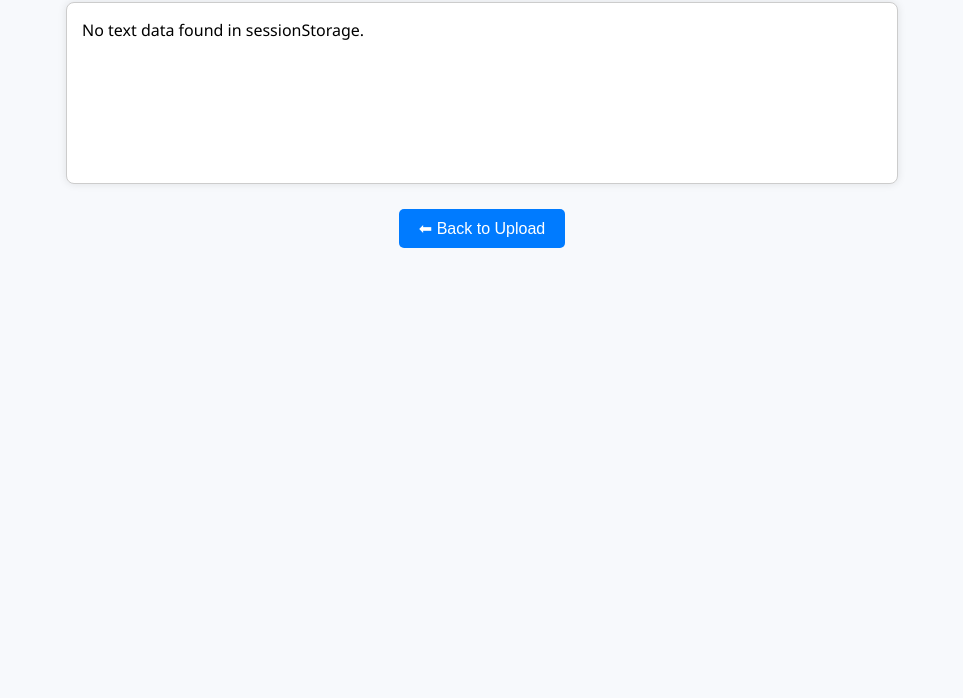
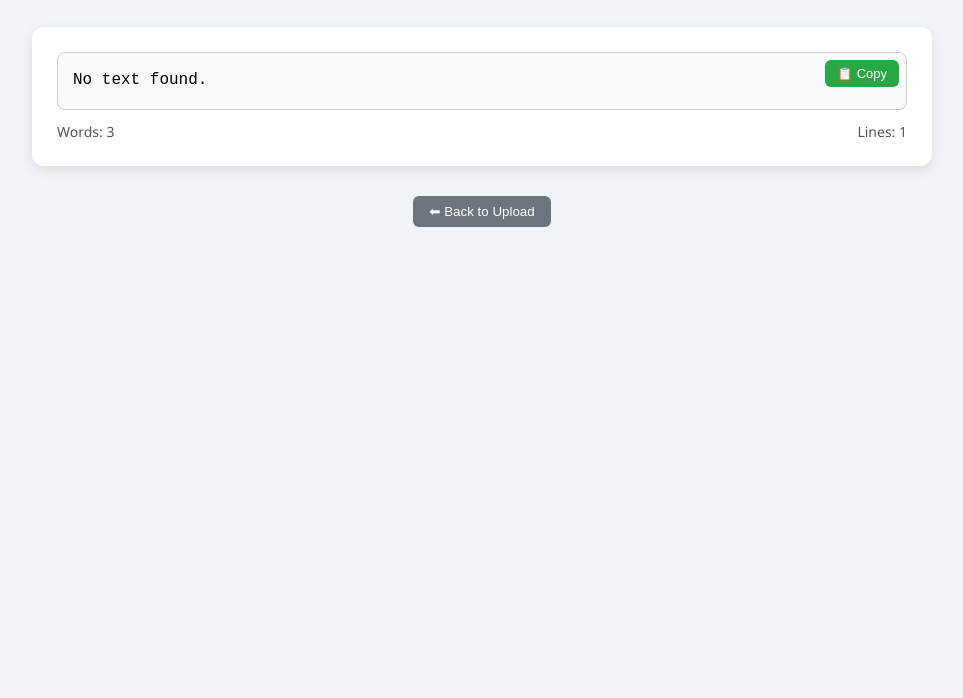
Before and after one commit to AdityaaOjhaaa/ocrfrontend, a plain HTML site: page result.html in a window 1280 px wide. Shown: the part 102-800 px from the top of the page, without its empty margins (158-1121 px from the left). Drawn offline with Linux system fonts and the light colour scheme.

Commit message:
Update result.html

```diff
--- a/result.html
+++ b/result.html
@@ -5,11 +5,15 @@
   <meta name="viewport" content="width=device-width, initial-scale=1.0"/>
   <title>OCR Result</title>
   <style>
+    * {
+      box-sizing: border-box;
+    }
+
     body {
       font-family: 'Segoe UI', Tahoma, Geneva, Verdana, sans-serif;
-      background-color: #f7f9fc;
+      background: #f0f4f8;
       margin: 0;
-      padding: 20px;
+      padding: 30px 20px;
       display: flex;
       flex-direction: column;
       align-items: center;
@@ -17,73 +21,139 @@
 
     h1 {
       color: #333;
-      margin-bottom: 20px;
+      margin-bottom: 15px;
     }
 
     #loader {
+      display: none;
       font-weight: bold;
       color: #007bff;
       margin: 10px 0;
-      display: none;
+    }
+
+    .card {
+      background-color: #ffffff;
+      border-radius: 12px;
+      box-shadow: 0 4px 12px rgba(0, 0, 0, 0.1);
+      padding: 25px;
+      width: 95%;
+      max-width: 900px;
+      margin-top: 20px;
     }
 
     #image-preview {
-      max-width: 80%;
+      width: 100%;
       max-height: 300px;
-      border: 2px solid #ddd;
+      object-fit: contain;
       border-radius: 8px;
+      border: 1px solid #ddd;
       margin-bottom: 20px;
       display: none;
     }
 
+    .text-area-wrapper {
+      position: relative;
+    }
+
     #extracted-text {
-      background-color: #fff;
+      white-space: pre-wrap;
+      background-color: #f8f9fa;
+      padding: 15px;
       border: 1px solid #ccc;
       border-radius: 8px;
-      padding: 15px;
-      width: 90%;
-      max-width: 800px;
-      min-height: 150px;
-      box-shadow: 0 0 8px rgba(0,0,0,0.1);
-      white-space: pre-wrap;
-      line-height: 1.5;
+      font-family: 'Courier New', monospace;
+      max-height: 400px;
+      overflow-y: auto;
+      line-height: 1.6;
+    }
+
+    .info-bar {
+      display: flex;
+      justify-content: space-between;
+      margin-top: 12px;
+      font-size: 14px;
+      color: #555;
+    }
+
+    .btn {
+      padding: 8px 16px;
+      background-color: #007bff;
+      color: white;
+      border: none;
+      border-radius: 6px;
+      cursor: pointer;
+      transition: background-color 0.2s;
+    }
+
+    .btn:hover {
+      background-color: #0056b3;
+    }
+
+    #copy-btn {
+      position: absolute;
+      top: 8px;
+      right: 8px;
+      padding: 6px 12px;
+      font-size: 13px;
+      background-color: #28a745;
+    }
+
+    #copy-btn:hover {
+      background-color: #1e7e34;
     }
 
     #back-btn {
-      margin-top: 25px;
-      padding: 10px 20px;
-      font-size: 16px;
-      background-color: #007bff;
-      color: #fff;
-      border: none;
-      border-radius: 5px;
-      cursor: pointer;
-      transition: background-color 0.2s ease;
+      margin-top: 30px;
+      background-color: #6c757d;
     }
 
     #back-btn:hover {
-      background-color: #0056b3;
+      background-color: #545b62;
+    }
+
+    @media (max-width: 600px) {
+      .info-bar {
+        flex-direction: column;
+        gap: 4px;
+        text-align: center;
+      }
     }
   </style>
 </head>
 <body>
   <h1>Extracted Text Result</h1>
   <div id="loader">Loading...</div>
-  <img id="image-preview" alt="Uploaded image" />
-  <div id="extracted-text">Extracted text will appear here...</div>
-  <button id="back-btn">⬅ Back to Upload</button>
+
+  <div class="card">
+    <img id="image-preview" alt="Uploaded preview" />
+
+    <div class="text-area-wrapper">
+      <button class="btn" id="copy-btn">📋 Copy</button>
+      <div id="extracted-text">Loading text...</div>
+    </div>
+
+    <div class="info-bar">
+      <span id="word-count">Words: 0</span>
+      <span id="line-count">Lines: 0</span>
+    </div>
+  </div>
+
+  <button class="btn" id="back-btn">⬅ Back to Upload</button>
 
   <script>
     document.addEventListener('DOMContentLoaded', () => {
       const loader = document.getElementById('loader');
       const imagePreview = document.getElementById('image-preview');
-      const textDisplay = document.getElementById('extracted-text');
+      const extractedTextDiv = document.getElementById('extracted-text');
+      const wordCountSpan = document.getElementById('word-count');
+      const lineCountSpan = document.getElementById('line-count');
+      const copyBtn = document.getElementById('copy-btn');
       const backBtn = document.getElementById('back-btn');
 
       loader.style.display = 'block';
 
       const imageDataUrl = sessionStorage.getItem('processedImage');
-      const extractedText = sessionStorage.getItem('extractedText');
+      const extractedText = sessionStorage.getItem('extractedText') || 'No text found.';
       const extractionStatus = sessionStorage.getItem('extractionStatus');
 
       if (imageDataUrl) {
@@ -91,16 +161,27 @@
         imagePreview.style.display = 'block';
       }
 
-      if (extractedText) {
-        textDisplay.textContent = extractedText;
-      } else {
-        textDisplay.textContent = 'No text data found in sessionStorage.';
-      }
+      extractedTextDiv.textContent = extractedText;
+
+      const wordCount = extractedText.trim().split(/\s+/).filter(Boolean).length;
+      const lineCount = extractedText.split(/\n/).length;
+
+      wordCountSpan.textContent = `Words: ${wordCount}`;
+      lineCountSpan.textContent = `Lines: ${lineCount}`;
 
       loader.style.display = 'none';
 
+      copyBtn.addEventListener('click', () => {
+        navigator.clipboard.writeText(extractedText).then(() => {
+          copyBtn.textContent = '✅ Copied!';
+          setTimeout(() => {
+            copyBtn.textContent = '📋 Copy';
+          }, 1500);
+        });
+      });
+
       backBtn.addEventListener('click', () => {
-        window.location.href = 'index.html'; // Replace with your upload page filename
+        window.location.href = 'index.html'; // change to your upload page name if different
       });
     });
   </script>
```
